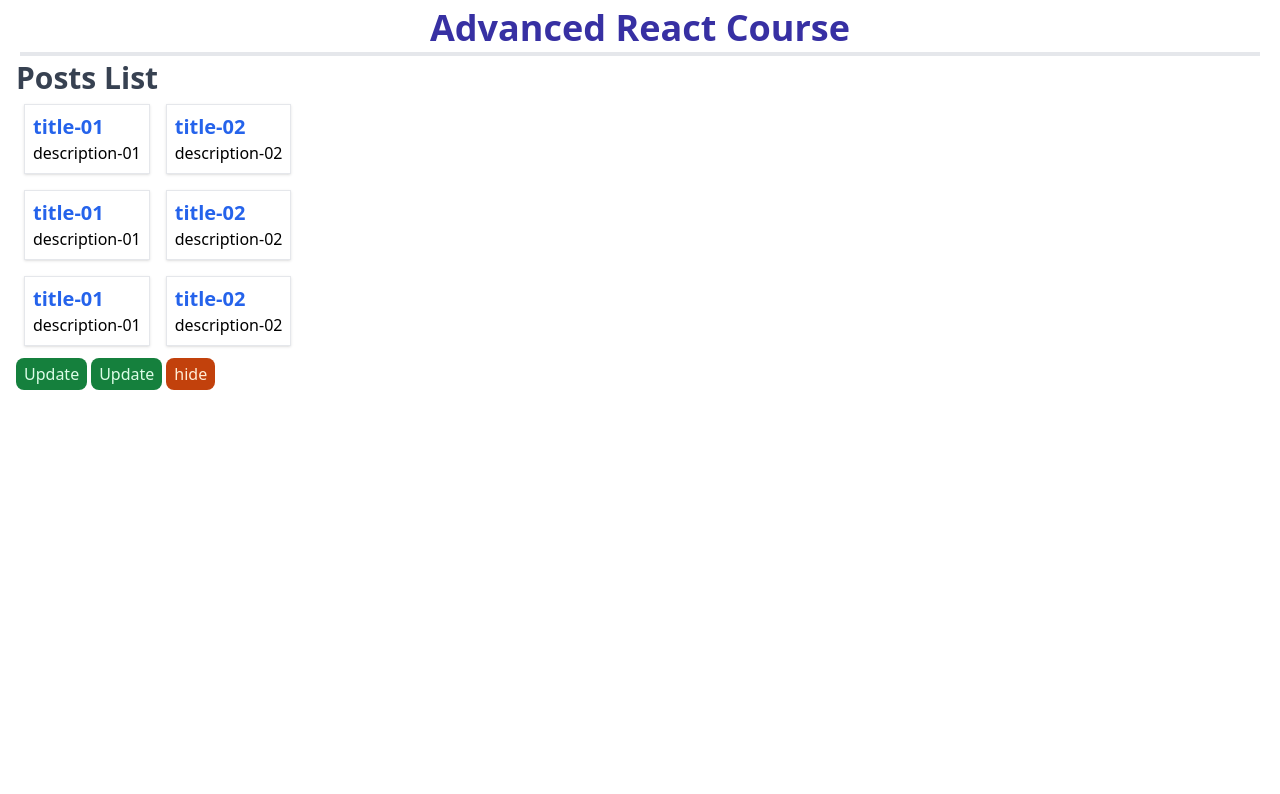
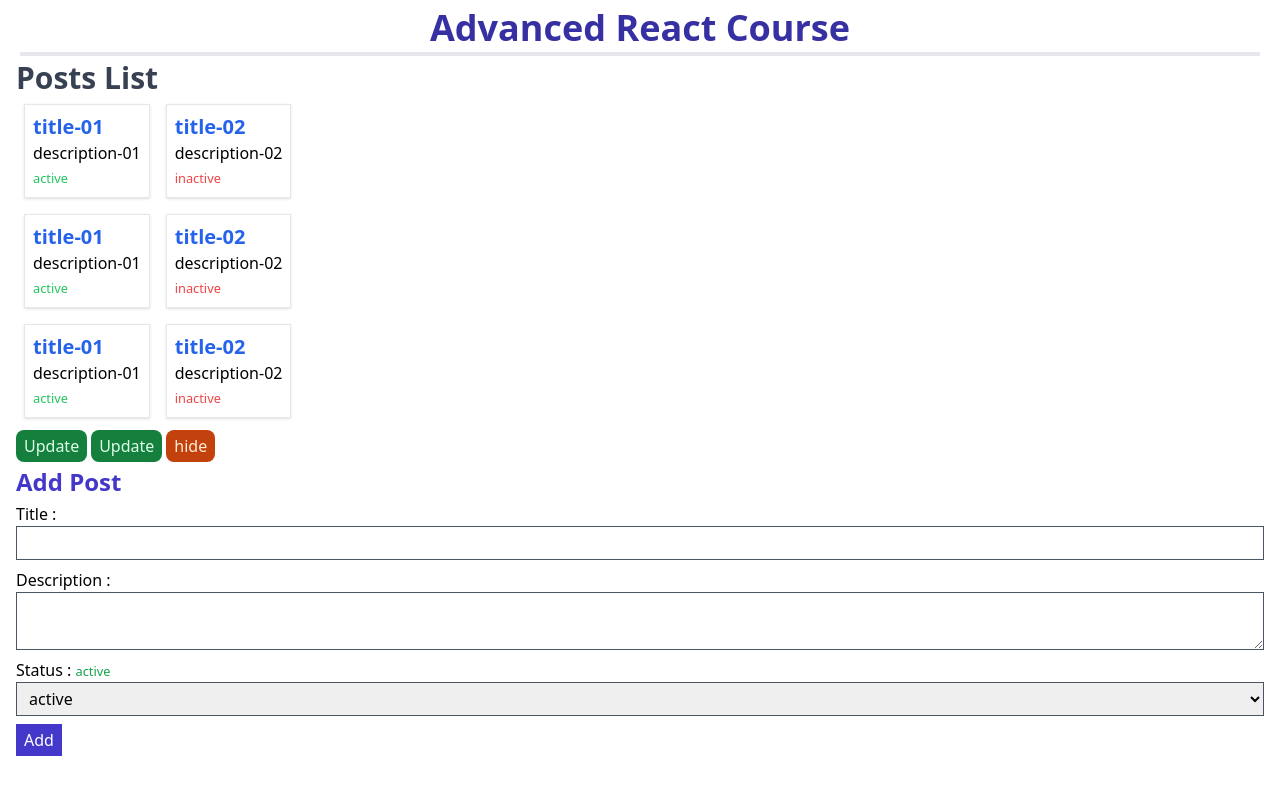
Before and after one commit to BlackKnightZERO/Advanced-React-Course, a React (Create React App) app: page / in a window 1280 px wide. Shown: the top 794 px of the page. Built offline with nearby package versions, Linux system fonts and the light colour scheme.

Commit message:
important *

```diff
--- /dev/null
+++ b/src/components/class/Posts/AddPost.js
@@ -0,0 +1,65 @@
+import { Component } from "react";
+
+class AddPost extends Component {
+
+    // state = {
+    //     title:'',
+    //     description:'',
+    //     status: 'active'
+    // }
+
+    // inputHandler = (e) => {
+    //     const {name, value} = e.target
+    //     this.setState((prevValue) => (
+    //         {
+    //             ...prevValue,
+    //             [name]:value
+    //         }
+    //     ))
+    // }
+
+    // addPostHandler = (e) => {
+    //     e.preventDefault()
+    //     let msg = `Title:${this.state.title}, Desc: ${this.state.description}, Status: ${this.state.status}` ;
+    //     alert()
+    // }
+
+    render() {
+        return (
+            <div>
+                <h2 className="text-2xl font-bold text-indigo-700">Add Post</h2>
+                <form onSubmit={this.props.addPostHandler}>
+                    <div className="py-1">
+                        <label className="block">Title : <small className="text-green-600">{this.props.title}</small></label>
+                        <input name="title" type="text"
+                            onChange={this.props.inputHandler}
+                            value={this.props.title}
+                            className="px-2 py-1 block w-full border border-gray-600 focus:outline-none focus:border-indigo-600"  />
+                    </div>
+                    <div className="py-1">
+                        <label className="block">Description : <small className="text-green-600">{this.props.description}</small></label>
+                        <textarea name="description"
+                        onChange={this.props.inputHandler}
+                        value={this.props.description}
+                        className="px-2 py-1 block w-full border border-gray-600 focus:outline-none focus:border-indigo-600"></textarea>
+                    </div>
+                    <div className="py-1">
+                        <label className="block">Status : <small className="text-green-600">{this.props.status}</small></label>
+                        <select name="status"
+                            onChange={this.props.inputHandler}
+                            value={this.props.status}
+                            className="px-2 py-1 block w-full border border-gray-600 focus:outline-none focus:border-indigo-600">
+                            <option value="active">active</option>
+                            <option value="inactive">inactive</option>
+                        </select>
+                    </div>
+                    <div className="py-1">
+                        <button type="submit" className="bg-indigo-700 text-white px-2 py-1">Add</button>
+                    </div>
+                </form>
+            </div>
+        )
+    }
+}
+
+export default AddPost;
--- a/src/components/class/Posts/Posts.js
+++ b/src/components/class/Posts/Posts.js
@@ -1,15 +1,17 @@
 import { Component } from "react";
 import SinglePost from "./SinglePost";
+import AddPost from './AddPost';
 
 class Posts extends Component {
 
     state = {
         posts:[
-            { id:1, title:'title-01', description:'description-01' },
-            { id:2, title:'title-02', description:'description-02' },
+            { id:1, title:'title-01', description:'description-01', status:'active', },
+            { id:2, title:'title-02', description:'description-02', status:'inactive', },
         ],
         isEditable:true,
         isVisible:true,
+        newPost:{id:0, title:'', description:'', status:'active'},
     };
 
     updateTitleHandler = (title, e) => {                    // called e from button's anonymous function
@@ -24,6 +26,7 @@ class Posts extends Component {
             posts.map(p => {
                 p.title = title
                 p.description = new Date().toLocaleTimeString()
+                return p;
             })
 
             console.log(new Date().toLocaleTimeString());
@@ -37,11 +40,12 @@ class Posts extends Component {
             console.log(e.target.classList)
             console.log(e.target.value)
 
-            const posts = [...this.state.posts]     // Immutability Method // spread operator
+            const posts = [...this.state.posts]             // Immutability Method // spread operator
 
             posts.map(p => {
                 p.title = 'Updated2'
                 p.description = new Date().toLocaleTimeString()
+                return p
             })
 
             console.log(new Date().toLocaleTimeString());
@@ -49,7 +53,8 @@ class Posts extends Component {
             posts.push({
                 id:this.state.posts.length+1,
                 title:'New',
-                description:'Pushed'
+                description:'Pushed',
+                status:'active'
             })
 
             this.setState({posts});
@@ -62,10 +67,53 @@ class Posts extends Component {
         let jsx = null;
         if(this.state.posts && this.state.isVisible) {
             jsx = this.state.posts.map((post) => (
-                <SinglePost title={post.title} description={post.description} key={post.id} />
+                <SinglePost title={post.title} description={post.description} status={post.status} key={post.id} />
             ))
         }
         return jsx;
+    }
+
+    inputHandler = (e) => {
+        const {name, value} = e.target
+        const oldState = this.state.newPost;
+        this.setState((prevValue) => (
+            {
+                ...prevValue,
+                newPost:{
+                    ...prevValue.newPost,
+                    [name]:value
+                }
+            }
+        ))
+    }
+
+    addPostHandler = (e) => {
+        e.preventDefault()
+
+        const updatedPost = [...this.state.posts]
+        const newPost = this.state.newPost
+
+        newPost.id = updatedPost.length+1
+
+        for (const [key, value] of Object.entries(newPost)) {
+            // console.log(`${key}: ${value}`);
+            if(value===''){
+                alert(`Value Required for ${key}`)
+                return
+            }
+        }
+
+        updatedPost.push(newPost)
+
+        this.setState((prevValue) => (
+            {
+                ...prevValue,
+                posts:updatedPost
+            }
+        ))
+
+        console.log(this.state)
+
     }
 
     render(){
@@ -76,7 +124,7 @@ class Posts extends Component {
                     {/* conditional-rendering-method-1 : embedded JSX  */}
                     {
                         this.state.posts && this.state.isVisible && this.state.posts.map((post) => (
-                            <SinglePost title={post.title} description={post.description} key={post.id} />
+                            <SinglePost title={post.title} description={post.description} status={post.status} key={post.id} />
                         ))
                     }
                 </div>
@@ -85,7 +133,7 @@ class Posts extends Component {
                     {
                         (this.state.posts && this.state.isVisible) ?
                         this.state.posts.map((post) => (
-                            <SinglePost title={post.title} description={post.description} key={post.id} />
+                            <SinglePost title={post.title} description={post.description} status={post.status} key={post.id} />
                         )) : null
                     }
                 </div>
@@ -102,6 +150,14 @@ class Posts extends Component {
                     className="my-1 mr-1 rounded-lg px-2 py-1 bg-orange-700 text-orange-100 hover:bg-orange-800 duration-200">
                         { this.state.isVisible ? 'hide' : 'show' }</button>
 
+                <AddPost
+                    title={this.state.newPost.title}
+                    description={this.state.newPost.description}
+                    status={this.state.newPost.status}
+                    inputHandler={this.inputHandler}
+                    addPostHandler={this.addPostHandler}
+                />
+
             </div>
         )
     }
--- a/src/components/class/Posts/SinglePost.js
+++ b/src/components/class/Posts/SinglePost.js
@@ -6,6 +6,12 @@ class SinglePost extends Component {
             <div className="m-2 p-2 border border-grey-400 shadow">
                 <h3 className="text-xl font-bold text-blue-600">{ this.props.title }</h3>
                 <p>{ this.props.description }</p>
+                {
+                    this.props.status==='active'
+                    ? <small className="text-green-500">{ this.props.status }</small>
+                    : <small className="text-red-500">{ this.props.status }</small>
+                }
+
             </div>
         )
     }
```
